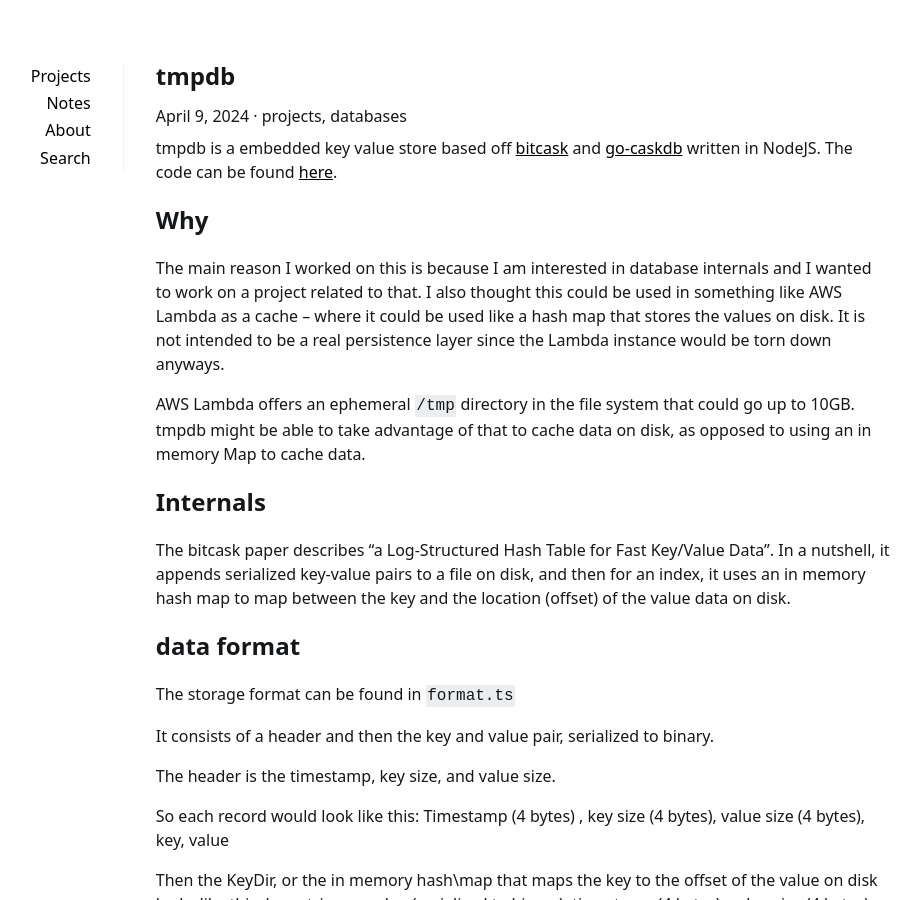
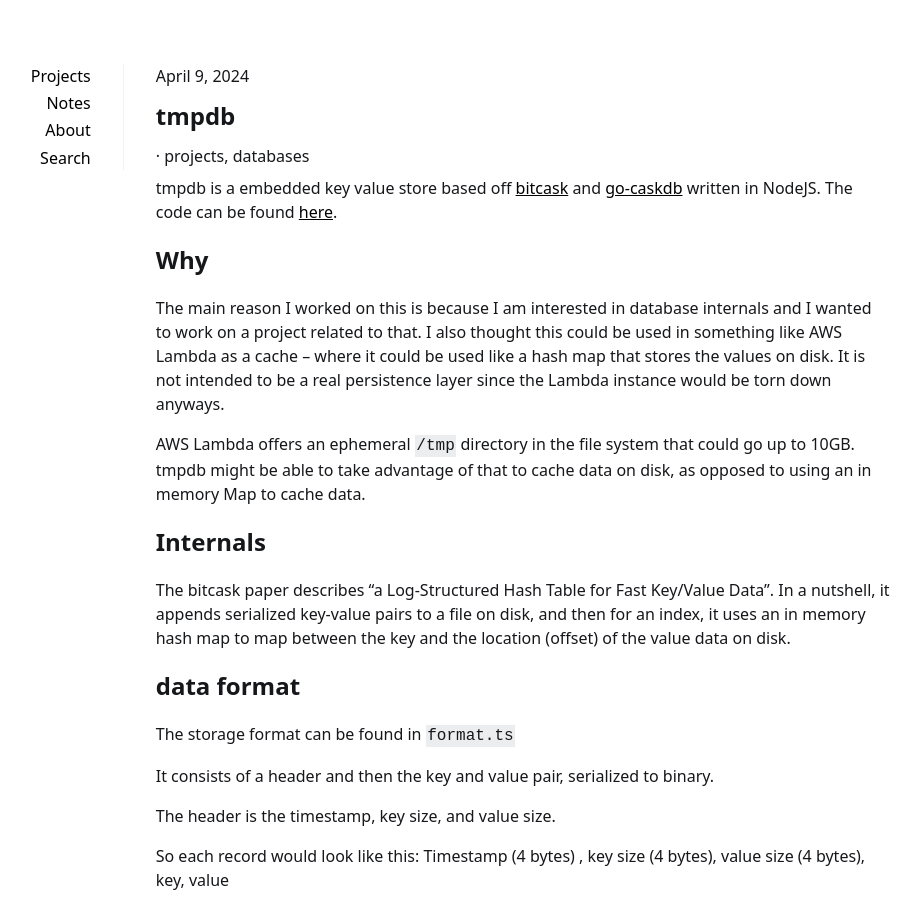
Before and after one commit to rotovap/rotovap.github.io, a Jekyll site: the page built from _posts/2024-04-09-tmpdb.md, in a window 1280 px wide and 900 px high. Shown: the whole window, without its empty margins (197-1118 px from the left). Built offline with Jekyll 4.4.1, drawn with Linux system fonts in a browser that asks for light colours.

Commit message:
move date before title

```diff
--- a/_layouts/post.html
+++ b/_layouts/post.html
@@ -4,11 +4,11 @@ layout: default
 
 <section class="post">
   <div>
-    <h2>{{ page.title }}</h2>
     <span class="meta"
       ><time datetime="{{ page.date | date_to_xmlschema }}"
         >{{ page.date | date: "%B %-d, %Y" }}</time
       >
+      <h2>{{ page.title }}</h2>
       &middot; {% for tag in page.tags %} {{tag}}{% unless forloop.last %}, {%
       endunless %}{% endfor %}</span
     >
```
